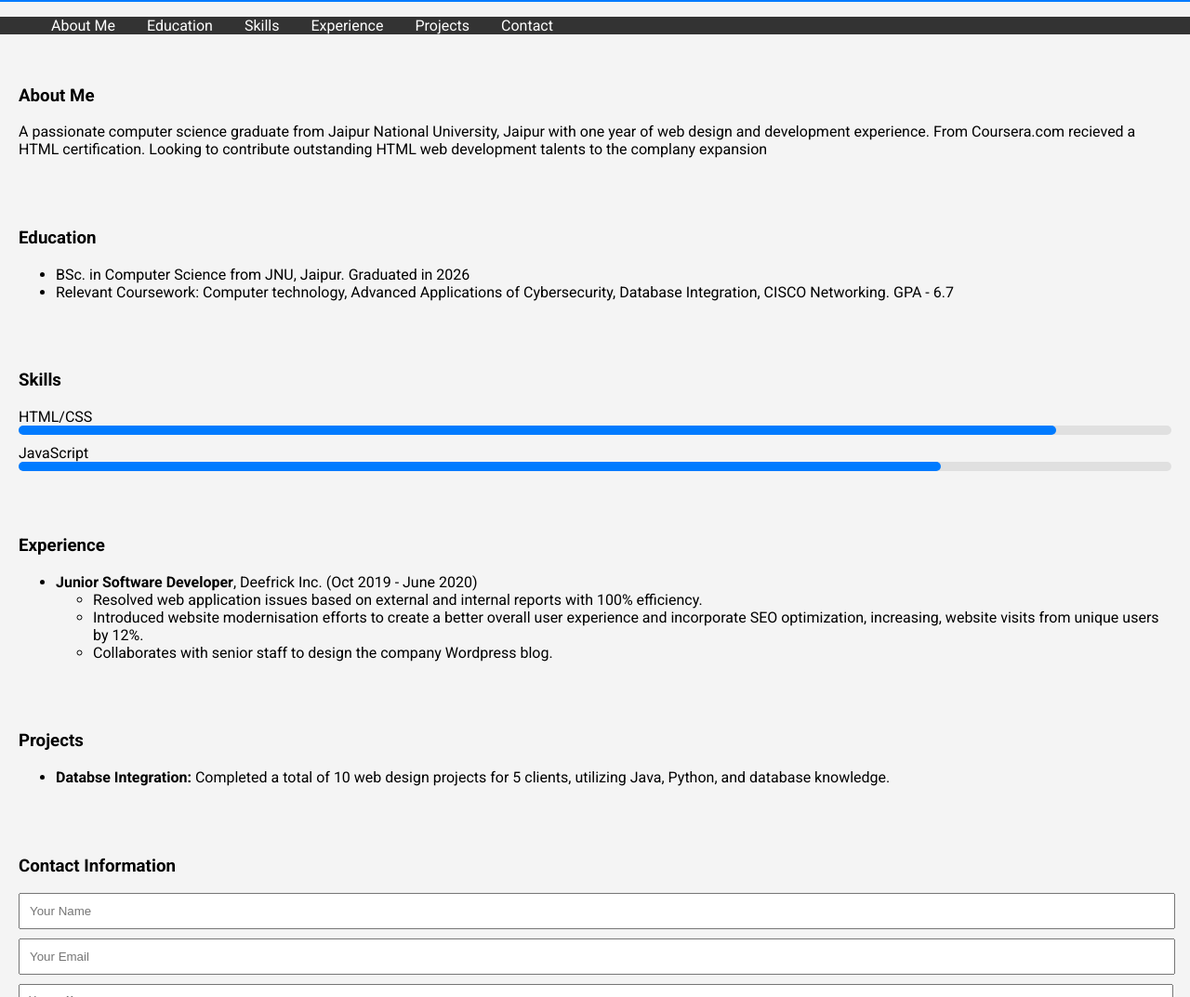
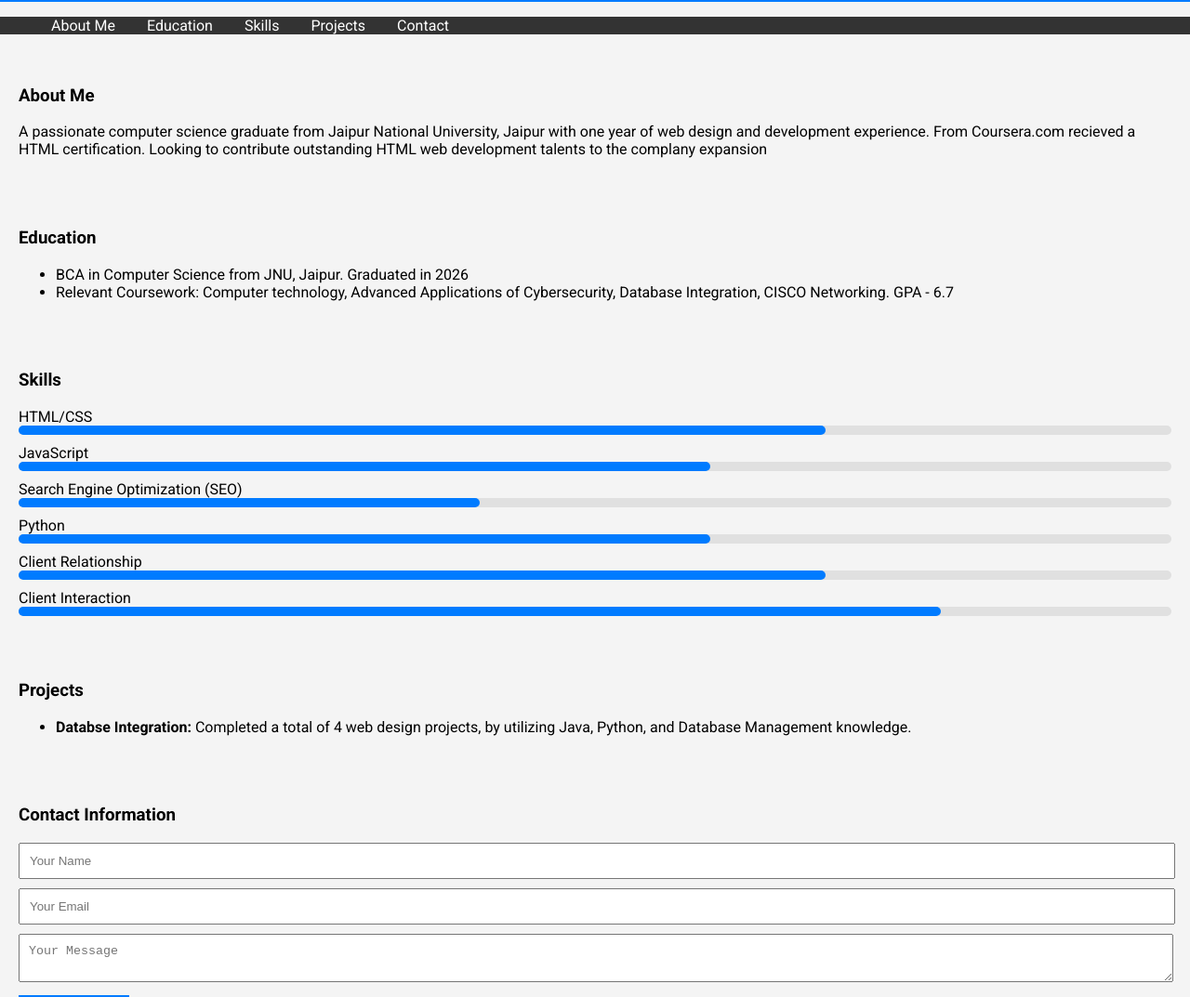
Before and after one commit to RaunakX7/website, a plain HTML site: page index.html in a window 1280 px wide. Shown: the part 326-1399 px from the top of the page at 93% size. Drawn offline with Linux system fonts and the light colour scheme.

Commit message:
Update index.html

```diff
--- a/index.html
+++ b/index.html
@@ -15,7 +15,7 @@
         </div>
         <h1>Raunak Kumar</h1>
         <h2>Student</h2>
-        <p>Contact: <i class="fas fa-envelope"></i> thisraunak@gmail.com | <i class="fas fa-phone"></i> +91 95074 41427 | <i class="fab fa-linkedin"></i> https://www.instagram.com/mr_raunakkumar?</p>
+        <p>Contact: <i class="fas fa-envelope"></i> thisraunak@gmail.com | <i class="fas fa-phone"></i> +91 95074 41427 | <i class="fab fa-linkedin"></i> https://www.instagram.com/mr_raunakkumar</p>
     </header>
 
     <nav>
@@ -23,7 +23,6 @@
             <li><a href="#about">About Me</a></li>
             <li><a href="#education">Education</a></li>
             <li><a href="#skills">Skills</a></li>
-            <li><a href="#experience">Experience</a></li>
             <li><a href="#projects">Projects</a></li>
             <li><a href="#contact">Contact</a></li>
         </ul>
@@ -37,7 +36,7 @@
     <section id="education">
         <h3>Education</h3>
         <ul>
-            <li>BSc. in Computer Science from JNU, Jaipur. Graduated in 2026</li>
+            <li>BCA in Computer Science from JNU, Jaipur. Graduated in 2026</li>
             <li>Relevant Coursework: Computer technology, Advanced Applications of Cybersecurity, Database Integration, CISCO Networking. GPA - 6.7</li>
         </ul>
     </section>
@@ -45,32 +44,30 @@
     <section id="skills">
         <h3>Skills</h3>
         <div class="skill">
-            <span>HTML/CSS</span><div class="progress"><div class="progress-bar" style="width: 90%;"></div></div>
+            <span>HTML/CSS</span><div class="progress"><div class="progress-bar" style="width: 70%;"></div></div>
         </div>
         <div class="skill">
-            <span>JavaScript</span><div class="progress"><div class="progress-bar" style="width: 80%;"></div></div>
+            <span>JavaScript</span><div class="progress"><div class="progress-bar" style="width: 60%;"></div></div>
+        </div>
+        <div class="skill">
+            <span>Search Engine Optimization (SEO)</span><div class="progress"><div class="progress-bar" style="width: 40%;"></div></div>
+        </div>
+        <div class="skill">
+            <span>Python</span><div class="progress"><div class="progress-bar" style="width: 60%;"></div></div>
+        </div>
+        <div class="skill">
+            <span>Client Relationship</span><div class="progress"><div class="progress-bar" style="width: 70%;"></div></div>
+        </div>
+        <div class="skill">
+            <span>Client Interaction</span><div class="progress"><div class="progress-bar" style="width: 80%;"></div></div>
         </div>
         <!-- Add more skills as needed -->
-    </section>
-
-    <section id="experience">
-        <h3>Experience</h3>
-        <ul>
-            <li><strong>Junior Software Developer</strong>, Deefrick Inc. (Oct 2019 - June 2020)
-                <ul>
-                    <li>Resolved web application issues based on external and internal reports with 100% efficiency.</li>
-                    <li>Introduced website modernisation efforts to create a better overall user experience and incorporate SEO optimization, increasing, website visits from unique users by 12%.</li>
-                  <li>Collaborates with senior staff to design the company Wordpress blog.</li>
-                </ul>
-            </li>
-            <!-- Add more experience as needed -->
-        </ul>
     </section>
 
     <section id="projects">
         <h3>Projects</h3>
         <ul>
-            <li><strong>Databse Integration:</strong> Completed a total of 10 web design projects for 5 clients, utilizing Java, Python, and database knowledge.</li>
+            <li><strong>Databse Integration:</strong> Completed a total of 4 web design projects, by utilizing Java, Python, and Database Management knowledge.</li>
             <!-- Add more projects as needed -->
         </ul>
     </section>
@@ -85,7 +82,7 @@
         </form>
 
         <!-- Download Resume Button -->
-        <a href="#" class="download-btn">Download Resume (PDF)</a>
+        <a href="#" class="download-btn" download="Resume.pdf">Download Resume (PDF)</a>
     </section>
 
     <!-- Footer -->
```
